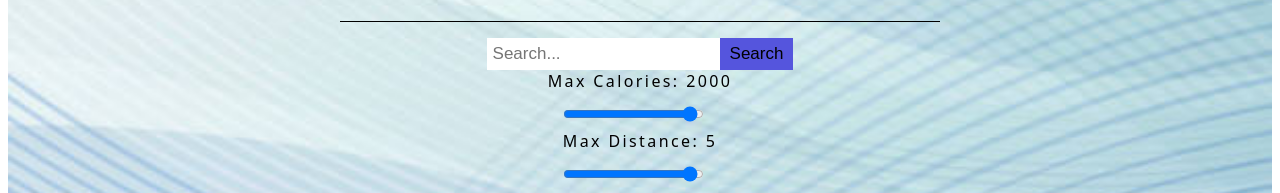
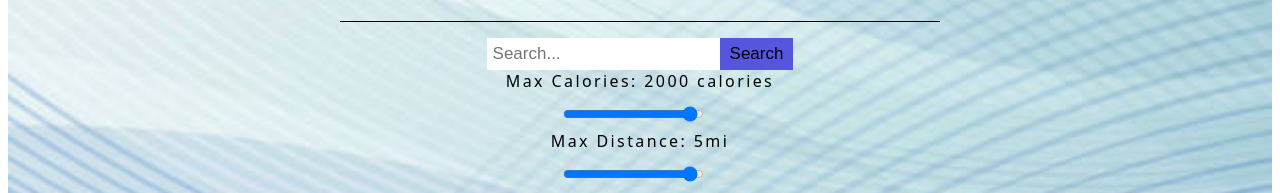
Before and after one commit to narutopig/food-finder, a Next.js app: page /search in a window 1280 px wide. Shown: the part 352-545 px from the top of the page. Built offline with nearby package versions, Linux system fonts and the light colour scheme.

Commit message:
minor text

```diff
--- a/src/pages/search.tsx
+++ b/src/pages/search.tsx
@@ -81,7 +81,7 @@ function Search() {
     >
       <Navbar />
       <SearchBar handleData={handler} getComparisons={setComparisons} />
-      <label>Max Calories: {calLimit}</label>
+      <label>Max Calories: {calLimit} calories</label>
       <input
         type="range"
         min={0}
@@ -91,7 +91,7 @@ function Search() {
         className="slider"
         id="cals"
       ></input>
-      <label>Max Distance: {dist_limit}</label>
+      <label>Max Distance: {dist_limit}mi</label>
       <input
         type="range"
         min={0}
```
